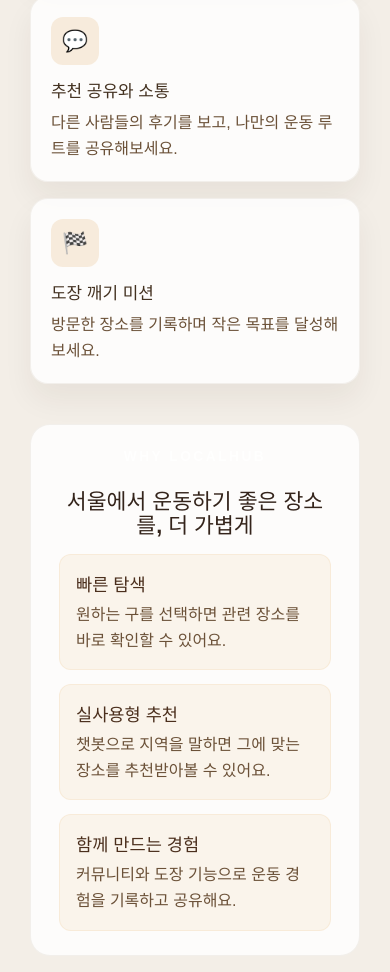
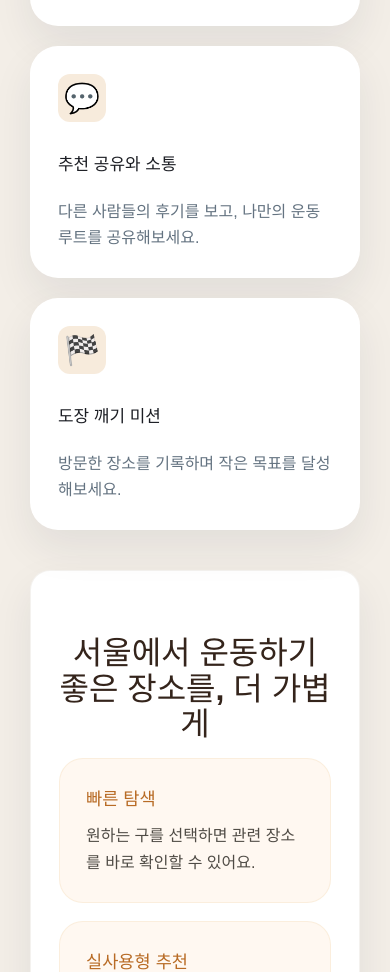
Before and after one commit to wldnjsdl745/ssafy-team-project, a Vue app: page / in a window 390 px wide. Shown: the part 1028-2000 px from the top of the page. Built offline with nearby package versions, Linux system fonts and the light colour scheme; no server answers.

Commit message:
홈 화면 최신게시글 추가

```diff
--- a/src/views/HomeView.vue
+++ b/src/views/HomeView.vue
@@ -1,5 +1,25 @@
 <script setup>
+import { ref, onMounted } from 'vue'
 import heroImage from '@/assets/images/running_man.png'
+import { postService } from '../servies/postService' // 경로 확인 필요
+
+// 최신 게시글 상태 관리
+const recentPosts = ref([])
+
+onMounted(() => {
+  // 전체 게시글을 가져와서 최신순으로 정렬한 뒤 상위 3개만 자릅니다.
+  const allPosts = postService.getAllPosts() || []
+  recentPosts.value = allPosts
+    .sort((a, b) => new Date(b.createdAt) - new Date(a.createdAt))
+    .slice(0, 3)
+})
+
+// 날짜 포맷 유틸
+const formatDate = (dateString) => {
+  if (!dateString) return ''
+  const date = new Date(dateString)
+  return `${date.getFullYear()}.${String(date.getMonth() + 1).padStart(2, '0')}.${String(date.getDate()).padStart(2, '0')}`
+}
 </script>
 
 <template>
@@ -66,10 +86,42 @@ import heroImage from '@/assets/images/running_man.png'
         </div>
       </div>
     </div>
+
+    <div class="recent-posts-section">
+      <div class="section-title-flex">
+        <div>
+          <p class="eyebrow">Community</p>
+          <h2>최근 올라온 게시글</h2>
+        </div>
+        <RouterLink to="/community" class="view-all-link">전체보기 →</RouterLink>
+      </div>
+
+      <div v-if="recentPosts.length > 0" class="recent-post-grid">
+        <RouterLink
+          v-for="post in recentPosts"
+          :key="post.id"
+          :to="`/community/${post.id}`"
+          class="recent-post-card"
+        >
+          <h3>{{ post.title }}</h3>
+          <p class="post-preview">{{ post.content.length > 50 ? post.content.substring(0, 50) + '...' : post.content }}</p>
+          <div class="post-meta">
+            <span class="meta-item">👀 {{ post.viewCount || 0 }}</span>
+            <span class="meta-item">❤️ {{ post.likeCount || 0 }}</span>
+            <span class="meta-date">{{ formatDate(post.createdAt) }}</span>
+          </div>
+        </RouterLink>
+      </div>
+
+      <div v-else class="empty-state">
+        <p>아직 작성된 게시글이 없습니다. 첫 번째 글을 남겨보세요!</p>
+      </div>
+    </div>
   </section>
 </template>
 
 <style scoped>
+/* --- 1. 기본 레이아웃 및 기존 스타일 --- */
 .home-shell {
   display: flex;
   flex-direction: column;
@@ -103,16 +155,6 @@ import heroImage from '@/assets/images/running_man.png'
   z-index: 1;
   max-width: 980px;
   color: #fff;
-}
-
-.hero-copy h1 {
-  margin: 0 0 18px;
-  font-size: clamp(3rem, 6vw, 4.4rem);
-  line-height: 1.02;
-  letter-spacing: -0.03em;
-  display: flex;
-  flex-direction: column;
-  gap: 8px;
 }
 
 .hero-copy h1 {
@@ -190,21 +232,24 @@ import heroImage from '@/assets/images/running_man.png'
 
 .primary-btn:hover,
 .ghost-btn:hover,
-.feature-card:hover {
+.feature-card:hover,
+.recent-post-card:hover {
   transform: translateY(-4px);
 }
 
 .primary-btn:focus-visible,
 .ghost-btn:focus-visible,
-.feature-card:focus-visible {
+.feature-card:focus-visible,
+.recent-post-card:focus-visible {
   outline: 3px solid rgba(255, 227, 184, 0.22);
   outline-offset: 4px;
 }
 
+/* Feature Grid */
 .feature-grid {
   display: grid;
+  grid-template-columns: repeat(auto-fit, minmax(260px, 1fr));
   gap: 20px;
-  grid-template-columns: repeat(auto-fit, minmax(260px, 1fr));
 }
 
 .feature-card {
@@ -217,10 +262,40 @@ import heroImage from '@/assets/images/running_man.png'
   color: #1c1e24;
   box-shadow: 0 18px 40px rgba(20, 32, 64, 0.08);
   transition: transform 180ms ease, box-shadow 180ms ease;
+  text-decoration: none;
 }
 
 .feature-icon {
+  width: 48px;
+  height: 48px;
+  display: grid;
+  place-items: center;
+  border-radius: 12px;
+  background: #f7ebdc;
   font-size: 1.8rem;
+  margin-bottom: 12px;
+}
+
+.feature-card h3 {
+  margin: 0 0 8px;
+  font-size: 1.06rem;
+}
+
+.feature-card p {
+  margin: 0;
+  color: #647381;
+  line-height: 1.6;
+}
+
+/* Bottom Section */
+.bottom-section,
+.recent-posts-section {
+  padding: 24px 28px;
+  border-radius: 20px;
+  background: #fff;
+  border: 1px solid rgba(120,88,60,0.08);
+  /* ⭐️ 동일한 그림자 효과 추가 */
+  box-shadow: 0 18px 40px rgba(20, 32, 64, 0.08);
 }
 
 .section-title {
@@ -234,12 +309,14 @@ import heroImage from '@/assets/images/running_man.png'
   margin: 0;
   font-size: clamp(2rem, 3.2vw, 2.8rem);
   line-height: 1.1;
+  color: #34241b;
 }
 
 .info-list {
   display: grid;
   grid-template-columns: repeat(auto-fit, minmax(240px, 1fr));
   gap: 18px;
+  margin-top: 16px;
 }
 
 .info-item {
@@ -253,6 +330,7 @@ import heroImage from '@/assets/images/running_man.png'
   display: block;
   margin-bottom: 12px;
   font-size: 1.1rem;
+  color: #b86b25;
 }
 
 .info-item p {
@@ -261,12 +339,133 @@ import heroImage from '@/assets/images/running_man.png'
   line-height: 1.7;
 }
 
-@media (max-width: 860px) {
+/* --- ⭐️ 2. 추가된 최신 게시글 스타일 (미디어 쿼리 밖으로 빼냄) --- */
+.recent-posts-section {
+  padding: 24px 28px;
+  border-radius: 20px;
+  background: #fff;
+  border: 1px solid rgba(120,88,60,0.08);
+}
+
+.section-title-flex {
+  display: flex;
+  justify-content: space-between;
+  align-items: flex-end;
+  margin-bottom: 18px;
+}
+
+.section-title-flex h2 {
+  margin: 0;
+  color: #34241b;
+  font-size: 1.35rem;
+}
+
+.view-all-link {
+  font-size: 0.9rem;
+  color: #b86b25;
+  font-weight: 600;
+  text-decoration: none;
+  padding-bottom: 4px;
+}
+
+.view-all-link:hover {
+  text-decoration: underline;
+}
+
+.recent-post-grid {
+  display: grid;
+  grid-template-columns: repeat(3, minmax(0, 1fr));
+  gap: 16px;
+}
+
+.recent-post-card {
+  display: flex;
+  flex-direction: column;
+  padding: 20px;
+  border-radius: 14px;
+  background: #fff;
+  border: 1px solid #eee;
+  text-decoration: none;
+  color: inherit;
+  transition: transform 180ms ease, box-shadow 180ms ease;
+}
+
+.recent-post-card h3 {
+  margin: 0 0 10px;
+  font-size: 1.1rem;
+  color: #24313d;
+}
+
+.post-preview {
+  margin: 0 0 16px;
+  font-size: 0.9rem;
+  color: #647381;
+  line-height: 1.5;
+  flex-grow: 1;
+}
+
+.post-meta {
+  display: flex;
+  align-items: center;
+  gap: 12px;
+  font-size: 0.85rem;
+  color: #8c98a4;
+  border-top: 1px solid #f0f0f0;
+  padding-top: 12px;
+}
+
+.meta-date {
+  margin-left: auto;
+}
+
+.empty-state {
+  text-align: center;
+  padding: 40px 20px;
+  background: #faf4eb;
+  border-radius: 12px;
+  color: #647381;
+  font-size: 0.95rem;
+}
+
+/* --- 3. 애니메이션 --- */
+.fade-up {
+  animation: fadeUp 520ms ease-out both;
+}
+
+@keyframes fadeUp {
+  from { opacity: 0; transform: translateY(8px); }
+  to { opacity: 1; transform: translateY(0); }
+}
+
+.feature-card:nth-child(1) { animation: fadeUp 560ms ease-out both; }
+.feature-card:nth-child(2) { animation: fadeUp 680ms ease-out both; }
+.feature-card:nth-child(3) { animation: fadeUp 800ms ease-out both; }
+
+/* --- 4. 반응형 미디어 쿼리 (가장 아래에 한 번만 선언) --- */
+@media (max-width: 900px) {
+  .hero-card,
   .hero-panel {
+    grid-template-columns: 1fr;
     padding: 48px 22px;
     min-height: 75vh;
   }
 
+  .feature-grid,
+  .info-list,
+  .recent-post-grid {
+    grid-template-columns: 1fr;
+  }
+
+  .hero-stats {
+    grid-template-columns: 1fr;
+  }
+
+  .hero-image {
+    min-height: 280px;
+  }
+}
+
+@media (max-width: 860px) {
   .hero-copy h1 {
     font-size: clamp(2.8rem, 7vw, 3.6rem);
   }
@@ -292,121 +491,4 @@ import heroImage from '@/assets/images/running_man.png'
     width: 100%;
   }
 }
-
-.hero-stats strong {
-  font-size: 1rem;
-  display: block;
-}
-
-.feature-grid {
-  display: grid;
-  grid-template-columns: repeat(3, minmax(0, 1fr));
-  gap: 16px;
-}
-
-.feature-card {
-  display: block;
-  padding: 20px;
-  border-radius: 18px;
-  background: var(--glass);
-  border: 1px solid rgba(120,88,60,0.08);
-  box-shadow: var(--shadow-md);
-  color: #433120;
-  transition: transform var(--transition-default), box-shadow var(--transition-default);
-}
-
-.feature-icon {
-  width: 48px;
-  height: 48px;
-  display: grid;
-  place-items: center;
-  border-radius: 12px;
-  background: #f7ebdc;
-  font-size: 1.3rem;
-  margin-bottom: 12px;
-}
-
-.feature-card h3 {
-  margin: 0 0 8px;
-  font-size: 1.06rem;
-}
-
-.feature-card p {
-  margin: 0;
-  color: var(--muted);
-  line-height: 1.6;
-}
-
-.bottom-section {
-  padding: 24px 28px;
-  border-radius: 20px;
-  background: var(--glass);
-  border: 1px solid rgba(120,88,60,0.08);
-}
-
-.section-title h2 {
-  margin: 0;
-  color: #34241b;
-  font-size: 1.35rem;
-}
-
-.info-list {
-  display: grid;
-  grid-template-columns: repeat(3, minmax(0, 1fr));
-  gap: 14px;
-  margin-top: 16px;
-}
-
-.info-item {
-  padding: 16px;
-  border-radius: 12px;
-  background: #faf4eb;
-}
-
-.info-item strong {
-  display: block;
-  margin-bottom: 6px;
-  color: var(--brand-2);
-}
-
-.info-item p {
-  margin: 0;
-  color: var(--muted);
-  line-height: 1.6;
-}
-
-/* Subtle entrance animation */
-.fade-up {
-  animation: fadeUp 520ms var(--transition-default) both;
-}
-
-@keyframes fadeUp {
-  from { opacity: 0; transform: translateY(8px); }
-  to { opacity: 1; transform: translateY(0); }
-}
-
-/* Staggered appearance for feature cards */
-.feature-card:nth-child(1) { animation: fadeUp 560ms var(--transition-default) both; }
-.feature-card:nth-child(2) { animation: fadeUp 680ms var(--transition-default) both; }
-.feature-card:nth-child(3) { animation: fadeUp 800ms var(--transition-default) both; }
-
-@media (max-width: 900px) {
-  .hero-card {
-    grid-template-columns: 1fr;
-    padding: 24px;
-  }
-
-  .feature-grid,
-  .info-list {
-    grid-template-columns: 1fr;
-  }
-
-  .hero-stats {
-    grid-template-columns: 1fr;
-  }
-
-  .hero-image {
-    min-height: 280px;
-  }
-}
 </style>
```
